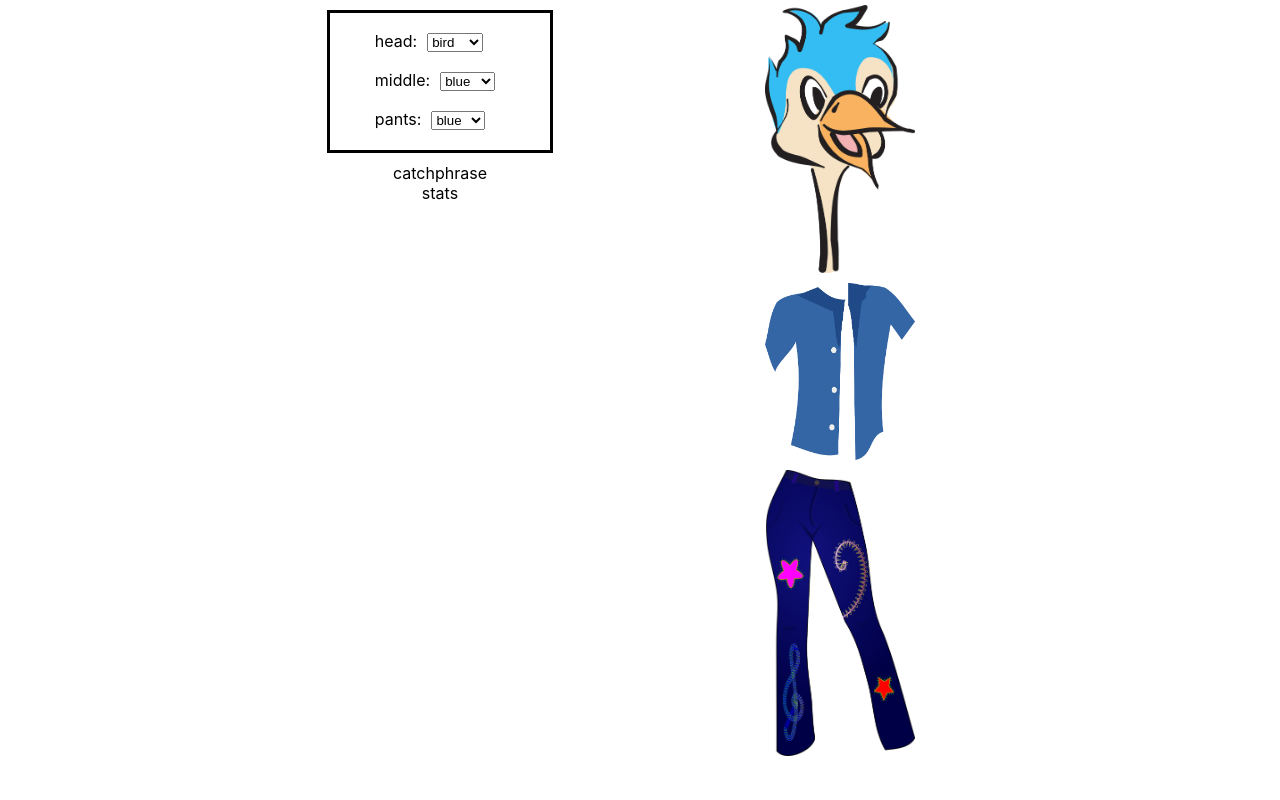
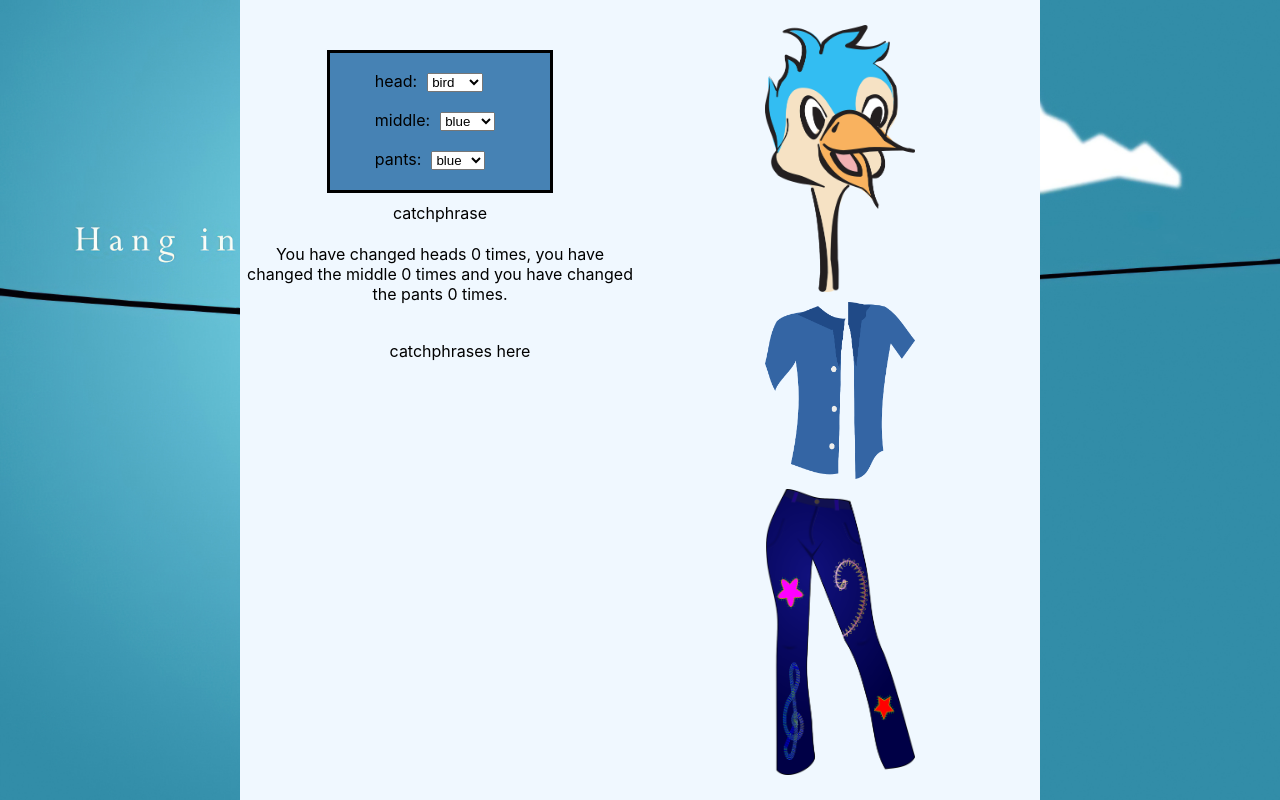
Before and after one commit to davejfish/character-builder-react, a React (Create React App) app: page / in a window 1280 px wide. Built offline with nearby package versions, Linux system fonts and the light colour scheme.

Commit message:
times changed state working

```diff
--- a/src/App.css
+++ b/src/App.css
@@ -1,4 +1,7 @@
 body {
   display: flex;
   justify-content: center;
+  background-image: url('../public/stormtrooper.jpg');
+  background-size: cover;
+  background-repeat: no-repeat;
 }
--- a/src/components/controls/controls.css
+++ b/src/components/controls/controls.css
@@ -1,6 +1,7 @@
 .controls {
   width: 200px;
   border: solid 3px black;
+  background-color: steelblue;
   padding: 10px;
   margin: 10px;
 }
--- a/src/components/controls/controls.js
+++ b/src/components/controls/controls.js
@@ -2,13 +2,23 @@ import React from 'react';
 
 import './controls.css';
 
-export default function Controls({ setHead, setMiddle, setPants }) {
+export default function Controls({
+  setHead,
+  setMiddle,
+  setPants,
+  setHeadChange,
+  setMiddleChange,
+  setPantsChange
+}) {
   return (
     <div className='controls'>
       <form>
         <label>
           head:
-          <select onClick={(e) => setHead(e.target.value)}>
+          <select onChange={(e) => {
+            setHead(e.target.value);
+            setHeadChange(prevState => prevState + 1);
+          }}>
             <option value='bird'>bird</option>
             <option value='dog'>dog</option>
             <option value='duck'>duck</option>
@@ -17,7 +27,10 @@ export default function Controls({ setHead, setMiddle, setPants }) {
         </label>
         <label>
           middle:
-          <select onClick={(e) => setMiddle(e.target.value)}>
+          <select onChange={(e) => {
+            setMiddle(e.target.value);
+            setMiddleChange(prevState => prevState + 1);
+          }}>
             <option value='blue'>blue</option>
             <option value='dress'>dress</option>
             <option value='pink'>pink</option>
@@ -26,7 +39,10 @@ export default function Controls({ setHead, setMiddle, setPants }) {
         </label>
         <label>
           pants:
-          <select onClick={(e) => setPants(e.target.value)}>
+          <select onChange={(e) => {
+            setPants(e.target.value);
+            setPantsChange(prevState => prevState + 1);
+          }}>
             <option value='blue'>blue</option>
             <option value='dog'>dog</option>
             <option value='leg'>leg</option>
--- a/src/components/main/main.css
+++ b/src/components/main/main.css
@@ -1,7 +1,10 @@
 main {
   display: flex;
   justify-content: center;
-  width: 800px;
+  width: 80vw;
+  max-width: 800px;
+  height: 100vh;
+  background-color: aliceblue;
 }
 
 main div {
@@ -10,3 +13,11 @@ main div {
   width: 100%;
   align-items: center;
 }
+
+.right {
+  justify-content: center;
+}
+
+.left {
+  margin-top: 40px;
+}
--- a/src/components/main/main.js
+++ b/src/components/main/main.js
@@ -12,13 +12,23 @@ export default function Main() {
   const [head, setHead] = useState('bird');
   const [middle, setMiddle] = useState('blue');
   const [pants, setPants] = useState('blue');
+  const [headChange, setHeadChange] = useState(0);
+  const [middleChange, setMiddleChange] = useState(0);
+  const [pantsChange, setPantsChange] = useState(0);
 
   return (
     <main className='section'>
       <div className='left'>
-        <Controls setHead={setHead} setMiddle={setMiddle} setPants={setPants}/>
+        <Controls
+          setHead={setHead}
+          setMiddle={setMiddle}
+          setPants={setPants}
+          setHeadChange={setHeadChange}
+          setMiddleChange={setMiddleChange}
+          setPantsChange={setPantsChange}
+        />
         <Catchphrases />
-        <Stats />
+        <Stats headChange={headChange} middleChange={middleChange} pantsChange={pantsChange}/>
       </div>
       <div className='right'>
         <Display head={head} middle={middle} pants={pants} />
--- a/src/components/stats/stats.css
+++ b/src/components/stats/stats.css
@@ -0,0 +1,4 @@
+.counter p {
+  text-align: center;
+  padding: 5px;
+}
--- a/src/components/stats/stats.js
+++ b/src/components/stats/stats.js
@@ -1,7 +1,19 @@
 import React from 'react';
+import './stats.css';
 
-export default function Stats() {
+export default function Stats({ headChange, middleChange, pantsChange }) {
   return (
-    <div>stats</div>
+    <div>
+      <div className='counter'>
+        <p>
+          You have changed heads {headChange} times,
+          you have changed the middle {middleChange} times
+          and you have changed the pants {pantsChange} times.
+        </p>
+      </div>
+      <div className='catchphraseDisplay'>
+        <ul>catchphrases here</ul>
+      </div>
+    </div>
   );
 }
```
Also changed, not shown: public/stormtrooper.jpg (added).
